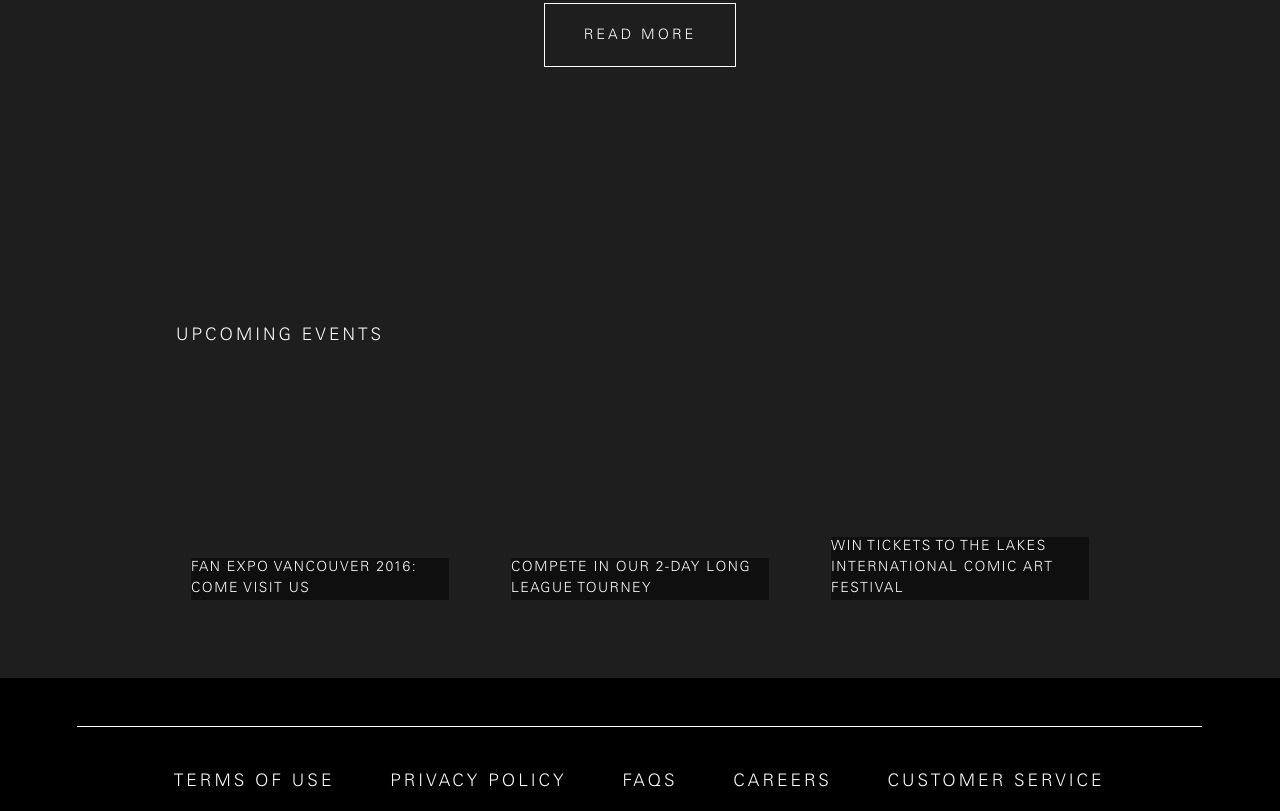
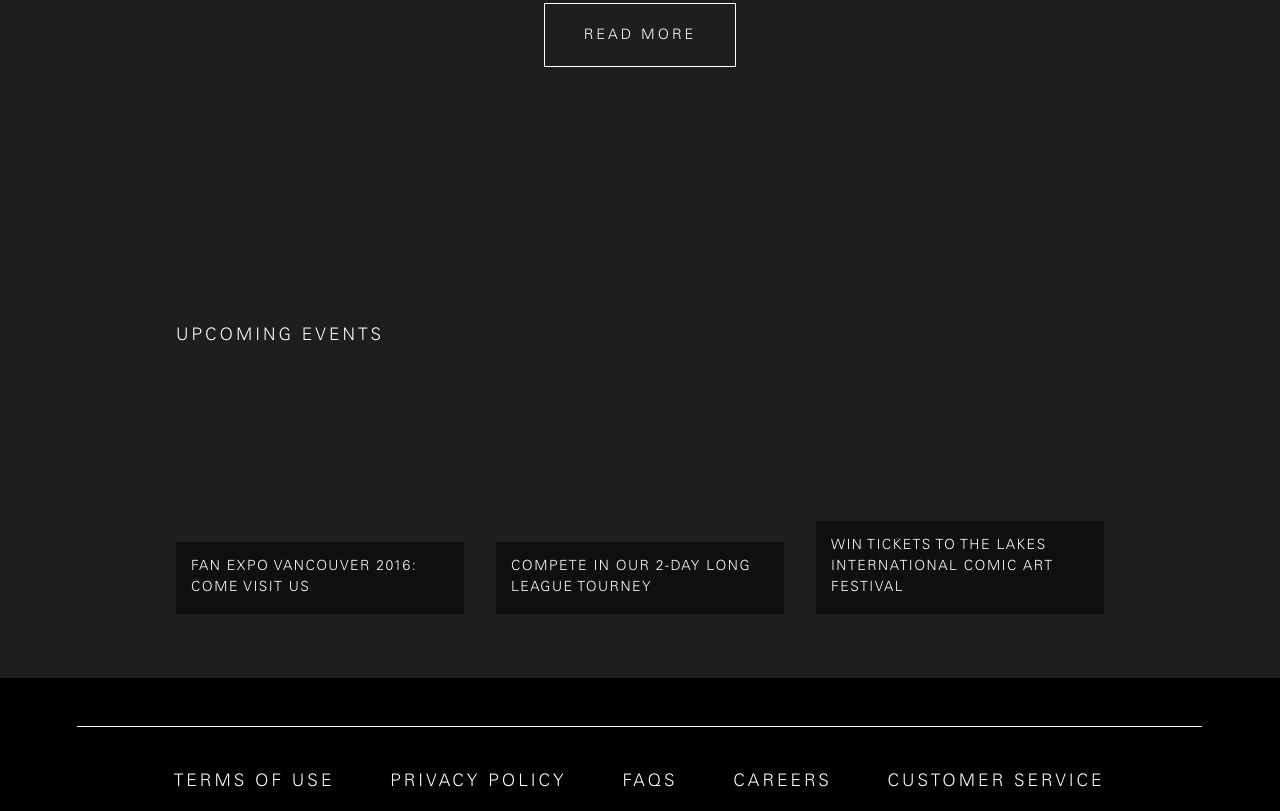
Before and after one commit to sokymo/RESETSite, a plain HTML site: page events.html in a window 1280 px wide. Shown: the part 384-1195 px from the top of the page. Drawn offline with Linux system fonts and the light colour scheme.

Commit message:
Edited listed grid items: Changed text background padding and margins so that is fits 100% width. Added hover effect to grid items.

```diff
--- a/css/events.css
+++ b/css/events.css
@@ -83,19 +83,45 @@
   height: 220px;
 }
 
+.event_container{
+  background-color: rgba(254, 254, 254, 0.0);
+  height: 100%;
+  width: 100%;
+}
+.event_container:hover{
+  background-color: rgba(254, 254, 254, 0.15);
+}
 
-#text {
+.text {
   z-index: 100;
   position: absolute;
   color: white;
   font-size: 14px;
   text-transform: uppercase;
 /*  font-weight: bold;*/
-  left: 15px;
-  right: 15px;
+  left: 0px;
+  right: 0px;
   bottom: 0px;
+  padding: 15px;
+  margin: 0px;
   background-color: rgba(0, 0, 0, 0.5);
+
 }
+/*#text:hover {
+  z-index: 100;
+  position: absolute;
+  color: white;
+  font-size: 14px;
+  text-transform: uppercase;
+  font-weight: bold;
+  left: 0px;
+  right: 0px;
+  bottom: 0px;
+  padding: 15px;
+  margin-bottom: 0px;
+  background-color: rgba(0, 0, 0, 0.5);
+  background-color: rgba(0,0,0,0);
+}*/
 
 .buttons {
   margin: 0 auto;
--- a/events.html
+++ b/events.html
@@ -106,9 +106,11 @@
 
 					<div class="col-3of9">
 						<div id="container1">
-  						<p id="text">
+							<div class="event_container">
+		  						<p class="text">
 		   						 FAN EXPO VANCOUVER 2016: COME VISIT US
 		  						</p>
+	  						</div>
 						</div>
 
 						<!-- <div class="productlisting"><img src="images/testproduct.jpg" class="productimage"></div> -->
@@ -117,18 +119,22 @@
 
 					<div class="col-3of9">
 						<div id="container2">
-  						<p id="text">
+							<div class="event_container">
+		  						<p class="text">
 		   						 Compete in our 2-day long League Tourney
 		  						</p>
+  							</div>
 						</div>
 
 					</div>
 
 					<div class="col-3of9">
 						<div id="container3">
-  						<p id="text">
+						<div class="event_container">
+  						<p class="text">
    						 Win tickets to the Lakes International Comic Art Festival
   						</p>
+  						</div>
 					</div>
 
 
```
Lines whose indentation alone changed are shown as unchanged.
